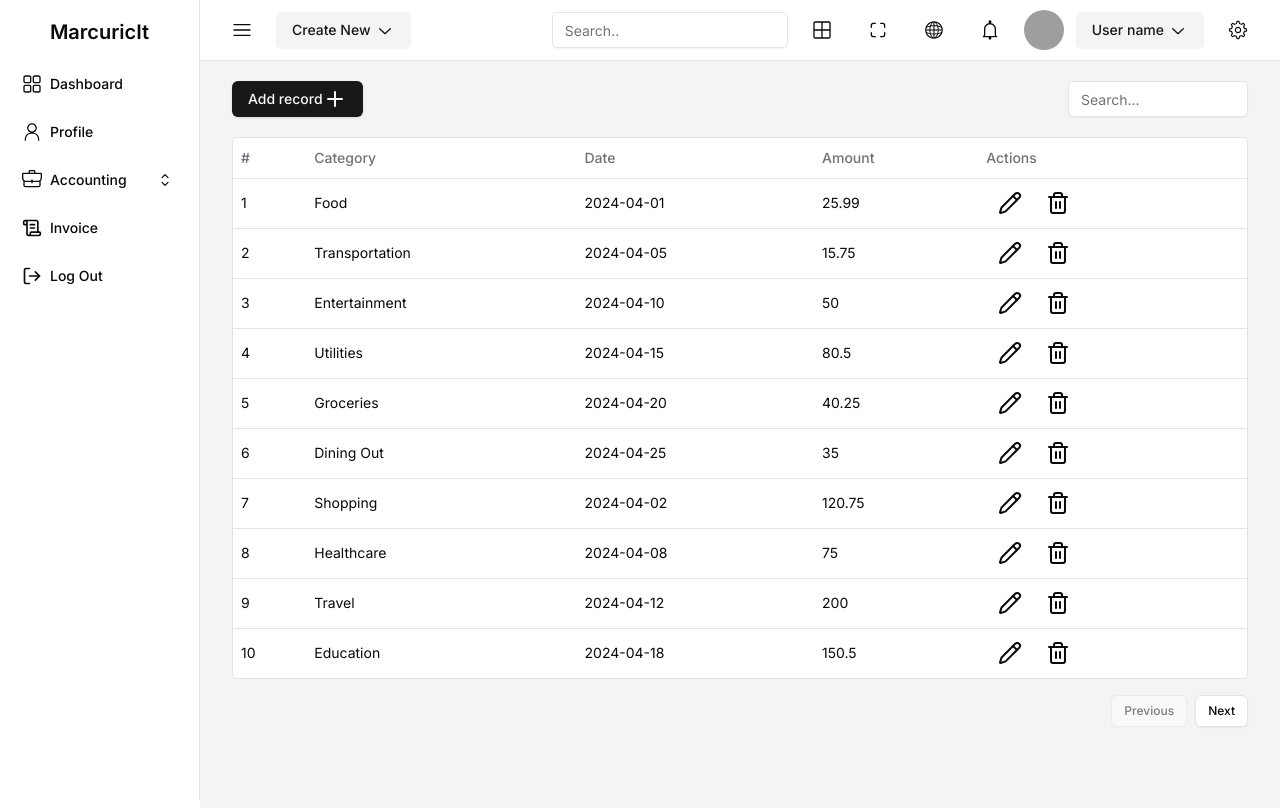
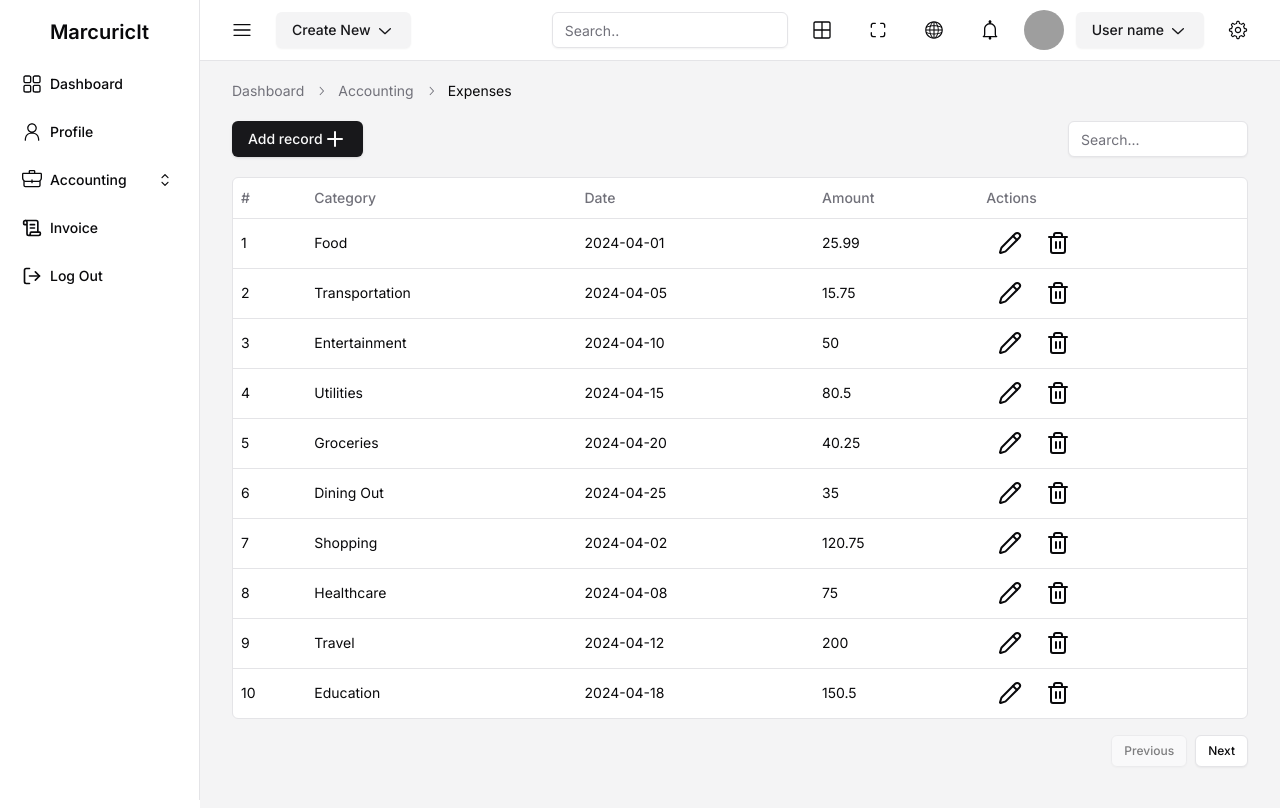
Before and after one commit to frustrated018/marcuricit-task, a Next.js app: page /dashboard/accounting/expenses in a window 1280 px wide. Shown: the top 808 px of the page. Built offline with nearby package versions, Linux system fonts and the light colour scheme; grey boxes are pictures that could not be loaded.

Commit message:
added breadcrumbs

```diff
--- a/src/app/dashboard/accounting/accounting-report/page.tsx
+++ b/src/app/dashboard/accounting/accounting-report/page.tsx
@@ -1,8 +1,34 @@
 import Report from "@/components/custom/Report";
+import {
+  Breadcrumb,
+  BreadcrumbItem,
+  BreadcrumbLink,
+  BreadcrumbList,
+  BreadcrumbPage,
+  BreadcrumbSeparator,
+} from "@/components/ui/breadcrumb";
 
 const AccountingReportePage = () => {
   return (
     <div className="bg-secondary min-h-screen p-5">
+      <div className="mb-5">
+        <Breadcrumb>
+          <BreadcrumbList>
+            <BreadcrumbItem>
+              <BreadcrumbLink href="/dashboard">Dashboard</BreadcrumbLink>
+            </BreadcrumbItem>
+            <BreadcrumbSeparator />
+            <BreadcrumbItem>
+              <BreadcrumbLink>Accounting</BreadcrumbLink>
+            </BreadcrumbItem>
+            <BreadcrumbSeparator />
+            <BreadcrumbItem>
+              <BreadcrumbPage>Accounting Report</BreadcrumbPage>
+            </BreadcrumbItem>
+          </BreadcrumbList>
+        </Breadcrumb>
+      </div>
+
       <Report
         reportName="Accounting"
         input1="Accountant"
--- a/src/app/dashboard/accounting/contractor-report/page.tsx
+++ b/src/app/dashboard/accounting/contractor-report/page.tsx
@@ -1,8 +1,34 @@
 import Report from "@/components/custom/Report";
+import {
+  Breadcrumb,
+  BreadcrumbItem,
+  BreadcrumbLink,
+  BreadcrumbList,
+  BreadcrumbPage,
+  BreadcrumbSeparator,
+} from "@/components/ui/breadcrumb";
 
 const ContractorReportPage = () => {
   return (
     <div className="bg-secondary min-h-screen p-5">
+      <div className="mb-5">
+        <Breadcrumb>
+          <BreadcrumbList>
+            <BreadcrumbItem>
+              <BreadcrumbLink href="/dashboard">Dashboard</BreadcrumbLink>
+            </BreadcrumbItem>
+            <BreadcrumbSeparator />
+            <BreadcrumbItem>
+              <BreadcrumbLink>Accounting</BreadcrumbLink>
+            </BreadcrumbItem>
+            <BreadcrumbSeparator />
+            <BreadcrumbItem>
+              <BreadcrumbPage>Contractor Report</BreadcrumbPage>
+            </BreadcrumbItem>
+          </BreadcrumbList>
+        </Breadcrumb>
+      </div>
+
       <Report
         reportName="Contractor"
         input1="Contractor"
--- a/src/app/dashboard/accounting/doctor-report/page.tsx
+++ b/src/app/dashboard/accounting/doctor-report/page.tsx
@@ -1,8 +1,35 @@
 import Report from "@/components/custom/Report";
+import {
+  Breadcrumb,
+  BreadcrumbItem,
+  BreadcrumbLink,
+  BreadcrumbList,
+  BreadcrumbPage,
+  BreadcrumbSeparator,
+} from "@/components/ui/breadcrumb"
+
 
 const DoctorReportPage = () => {
   return (
     <div className="bg-secondary min-h-screen p-5">
+      <div className="mb-5">
+      <Breadcrumb>
+        <BreadcrumbList>
+          <BreadcrumbItem>
+            <BreadcrumbLink href="/dashboard">Dashboard</BreadcrumbLink>
+          </BreadcrumbItem>
+          <BreadcrumbSeparator />
+          <BreadcrumbItem>
+            <BreadcrumbLink>Accounting</BreadcrumbLink>
+          </BreadcrumbItem>
+          <BreadcrumbSeparator />
+          <BreadcrumbItem>
+            <BreadcrumbPage>Doctor Report</BreadcrumbPage>
+          </BreadcrumbItem>
+        </BreadcrumbList>
+      </Breadcrumb>
+      </div>
+
       <Report
         reportName="Doctor"
         input1="Doctors"
--- a/src/app/dashboard/accounting/expense-categories/page.tsx
+++ b/src/app/dashboard/accounting/expense-categories/page.tsx
@@ -4,6 +4,14 @@
 import { Plus } from "lucide-react";
 import { ExpenseCategories, columns } from "./columns";
 import expenseData from "@/assets/expenseData.json";
+import {
+  Breadcrumb,
+  BreadcrumbItem,
+  BreadcrumbLink,
+  BreadcrumbList,
+  BreadcrumbPage,
+  BreadcrumbSeparator,
+} from "@/components/ui/breadcrumb";
 
 // TODO: Add Breadcrumbs
 
@@ -17,6 +25,24 @@
 
   return (
     <section className="bg-secondary min-h-screen py-5">
+      <div className="container mb-5">
+        <Breadcrumb>
+          <BreadcrumbList>
+            <BreadcrumbItem>
+              <BreadcrumbLink href="/dashboard">Dashboard</BreadcrumbLink>
+            </BreadcrumbItem>
+            <BreadcrumbSeparator />
+            <BreadcrumbItem>
+              <BreadcrumbLink>Accounting</BreadcrumbLink>
+            </BreadcrumbItem>
+            <BreadcrumbSeparator />
+            <BreadcrumbItem>
+              <BreadcrumbPage>Expense Categories</BreadcrumbPage>
+            </BreadcrumbItem>
+          </BreadcrumbList>
+        </Breadcrumb>
+      </div>
+
       <div className="flex justify-between items-center container">
         <Button>
           Add record
--- a/src/app/dashboard/accounting/expenses/page.tsx
+++ b/src/app/dashboard/accounting/expenses/page.tsx
@@ -4,6 +4,14 @@
 import { Button } from "@/components/ui/button";
 import { Plus } from "lucide-react";
 import expenseData from "@/assets/expenseData.json";
+import {
+  Breadcrumb,
+  BreadcrumbItem,
+  BreadcrumbLink,
+  BreadcrumbList,
+  BreadcrumbPage,
+  BreadcrumbSeparator,
+} from "@/components/ui/breadcrumb";
 
 async function getData(): Promise<Expenses[]> {
   // This is where I would fetch data
@@ -17,6 +25,23 @@
 
   return (
     <section className="bg-secondary min-h-screen py-5">
+      <div className="container mb-5">
+        <Breadcrumb>
+          <BreadcrumbList>
+            <BreadcrumbItem>
+              <BreadcrumbLink href="/dashboard">Dashboard</BreadcrumbLink>
+            </BreadcrumbItem>
+            <BreadcrumbSeparator />
+            <BreadcrumbItem>
+              <BreadcrumbLink>Accounting</BreadcrumbLink>
+            </BreadcrumbItem>
+            <BreadcrumbSeparator />
+            <BreadcrumbItem>
+              <BreadcrumbPage>Expenses</BreadcrumbPage>
+            </BreadcrumbItem>
+          </BreadcrumbList>
+        </Breadcrumb>
+      </div>
       <div className="flex justify-between items-center container">
         <Button>
           Add record
--- /dev/null
+++ b/src/components/ui/breadcrumb.tsx
@@ -0,0 +1,115 @@
+import * as React from "react"
+import { ChevronRightIcon, DotsHorizontalIcon } from "@radix-ui/react-icons"
+import { Slot } from "@radix-ui/react-slot"
+
+import { cn } from "@/lib/utils"
+
+const Breadcrumb = React.forwardRef<
+  HTMLElement,
+  React.ComponentPropsWithoutRef<"nav"> & {
+    separator?: React.ReactNode
+  }
+>(({ ...props }, ref) => <nav ref={ref} aria-label="breadcrumb" {...props} />)
+Breadcrumb.displayName = "Breadcrumb"
+
+const BreadcrumbList = React.forwardRef<
+  HTMLOListElement,
+  React.ComponentPropsWithoutRef<"ol">
+>(({ className, ...props }, ref) => (
+  <ol
+    ref={ref}
+    className={cn(
+      "flex flex-wrap items-center gap-1.5 break-words text-sm text-muted-foreground sm:gap-2.5",
+      className
+    )}
+    {...props}
+  />
+))
+BreadcrumbList.displayName = "BreadcrumbList"
+
+const BreadcrumbItem = React.forwardRef<
+  HTMLLIElement,
+  React.ComponentPropsWithoutRef<"li">
+>(({ className, ...props }, ref) => (
+  <li
+    ref={ref}
+    className={cn("inline-flex items-center gap-1.5", className)}
+    {...props}
+  />
+))
+BreadcrumbItem.displayName = "BreadcrumbItem"
+
+const BreadcrumbLink = React.forwardRef<
+  HTMLAnchorElement,
+  React.ComponentPropsWithoutRef<"a"> & {
+    asChild?: boolean
+  }
+>(({ asChild, className, ...props }, ref) => {
+  const Comp = asChild ? Slot : "a"
+
+  return (
+    <Comp
+      ref={ref}
+      className={cn("transition-colors hover:text-foreground", className)}
+      {...props}
+    />
+  )
+})
+BreadcrumbLink.displayName = "BreadcrumbLink"
+
+const BreadcrumbPage = React.forwardRef<
+  HTMLSpanElement,
+  React.ComponentPropsWithoutRef<"span">
+>(({ className, ...props }, ref) => (
+  <span
+    ref={ref}
+    role="link"
+    aria-disabled="true"
+    aria-current="page"
+    className={cn("font-normal text-foreground", className)}
+    {...props}
+  />
+))
+BreadcrumbPage.displayName = "BreadcrumbPage"
+
+const BreadcrumbSeparator = ({
+  children,
+  className,
+  ...props
+}: React.ComponentProps<"li">) => (
+  <li
+    role="presentation"
+    aria-hidden="true"
+    className={cn("[&>svg]:size-3.5", className)}
+    {...props}
+  >
+    {children ?? <ChevronRightIcon />}
+  </li>
+)
+BreadcrumbSeparator.displayName = "BreadcrumbSeparator"
+
+const BreadcrumbEllipsis = ({
+  className,
+  ...props
+}: React.ComponentProps<"span">) => (
+  <span
+    role="presentation"
+    aria-hidden="true"
+    className={cn("flex h-9 w-9 items-center justify-center", className)}
+    {...props}
+  >
+    <DotsHorizontalIcon className="h-4 w-4" />
+    <span className="sr-only">More</span>
+  </span>
+)
+BreadcrumbEllipsis.displayName = "BreadcrumbElipssis"
+
+export {
+  Breadcrumb,
+  BreadcrumbList,
+  BreadcrumbItem,
+  BreadcrumbLink,
+  BreadcrumbPage,
+  BreadcrumbSeparator,
+  BreadcrumbEllipsis,
+}
```
